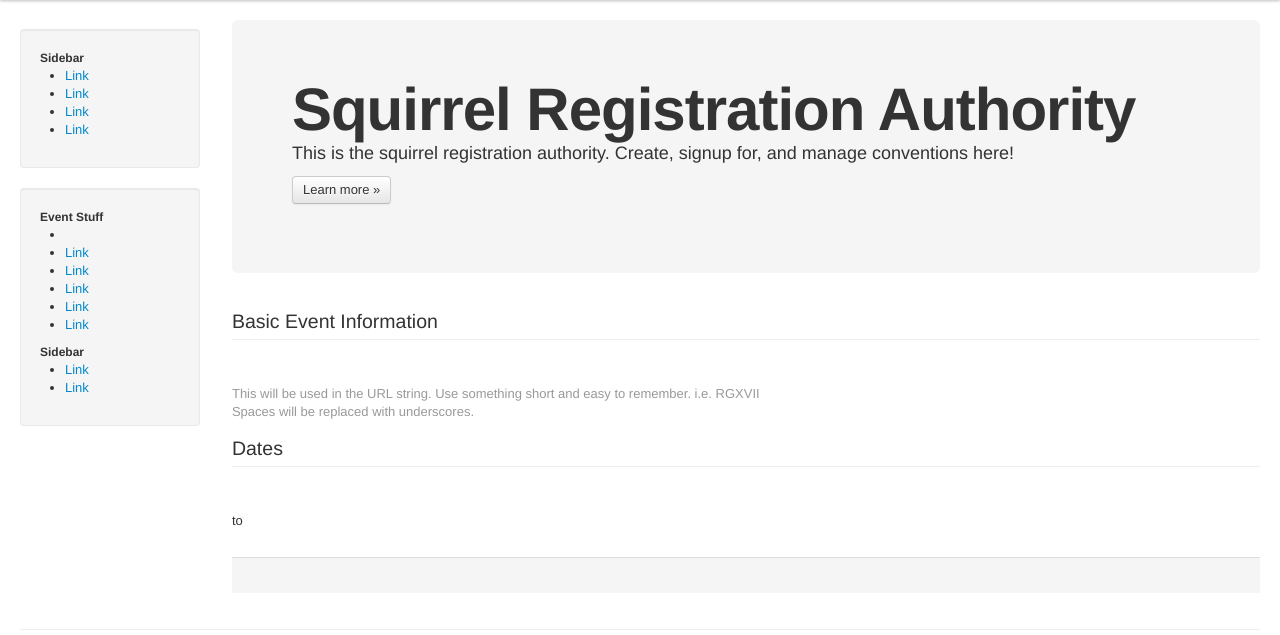
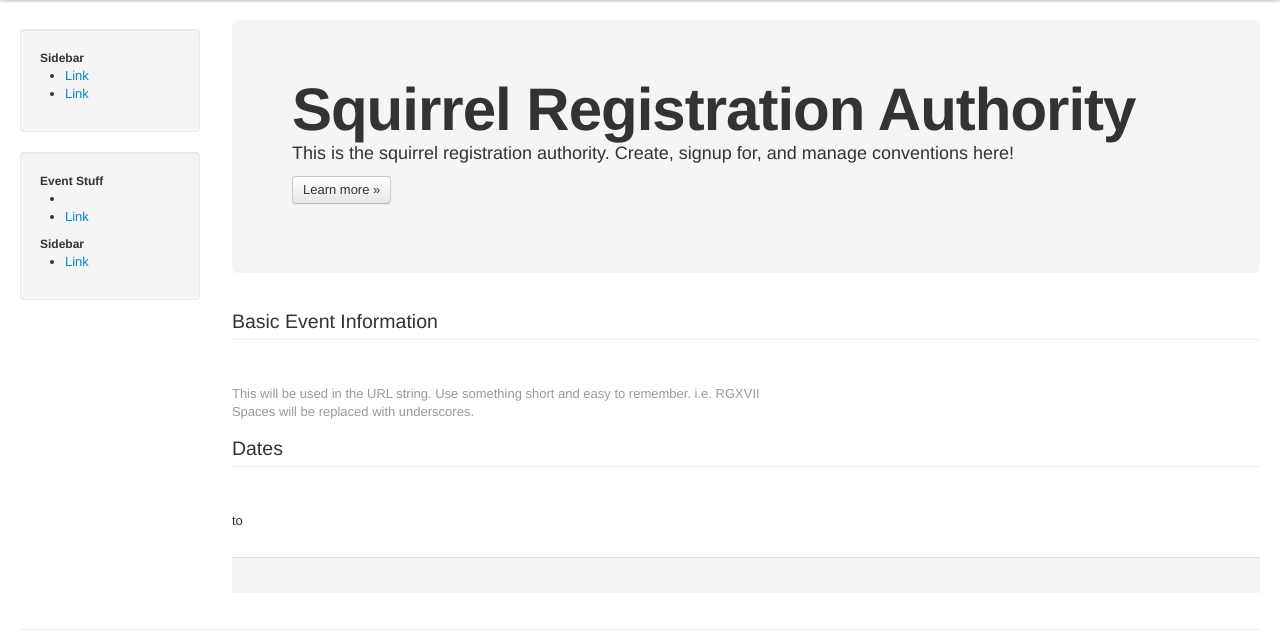
Before and after one commit to splummer/SRA, a PHP site: template application/views/event/event_form.php in a window 1280 px wide. Shown: the part 40-675 px from the top of the page. Run offline with PHP 8.4, Linux system fonts and the light colour scheme; the template is opened without the code that fills it, so the values that code supplies are empty.

Commit message:
Header: Took some of the placeholders out to make pages more usable for dev.  Events: Stuck a date type on a date field, as a test.

```diff
--- a/application/views/event/event_form.php
+++ b/application/views/event/event_form.php
@@ -30,7 +30,8 @@ $start_date = array (
 	'value' 	=>	set_value('start_date', isset($event['start_date'])),
 	'class'		=>	'span2',
 	'data-datepicker'	=>	'datepicker',
-	'placeholder' =>	date('m/d/Y')
+	'placeholder' =>	date('m/d/Y'),
+	'type' => 'date'
 );
 $start_time = array (
 	'name'		=>	'start_time',
--- a/application/views/includes/header.php
+++ b/application/views/includes/header.php
@@ -67,8 +67,6 @@
               <ul>
                 <li><a href="#">Link</a></li>
                 <li><a href="#">Link</a></li>
-                <li><a href="#">Link</a></li>
-                <li><a href="#">Link</a></li>
               </ul>
             </div> <!-- /well -->
             <div class="well">
@@ -76,14 +74,9 @@
               <ul>
                 <li><?php echo anchor('event/create', 'Create Event'); ?></li>
                 <li><a href="#">Link</a></li>
-                <li><a href="#">Link</a></li>
-                <li><a href="#">Link</a></li>
-                <li><a href="#">Link</a></li>
-                <li><a href="#">Link</a></li>
               </ul>
               <h5>Sidebar</h5>
               <ul>
-                <li><a href="#">Link</a></li>
                 <li><a href="#">Link</a></li>
               </ul>
             </div> <!-- /well -->
```
